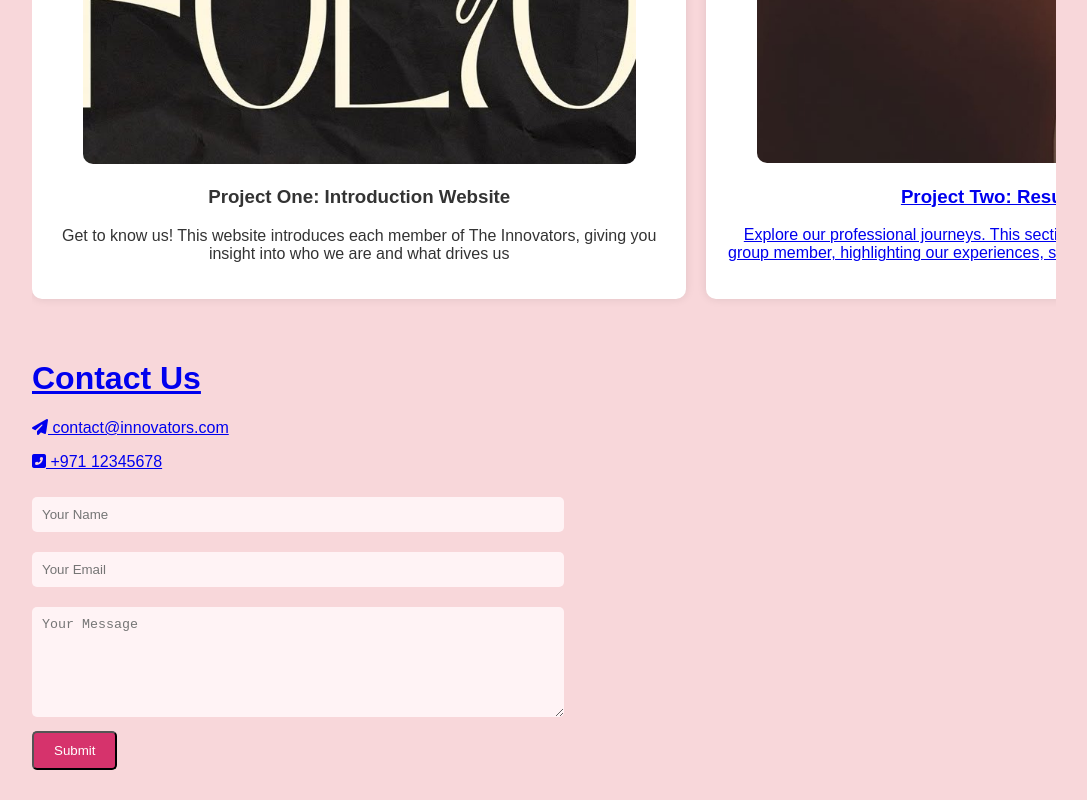
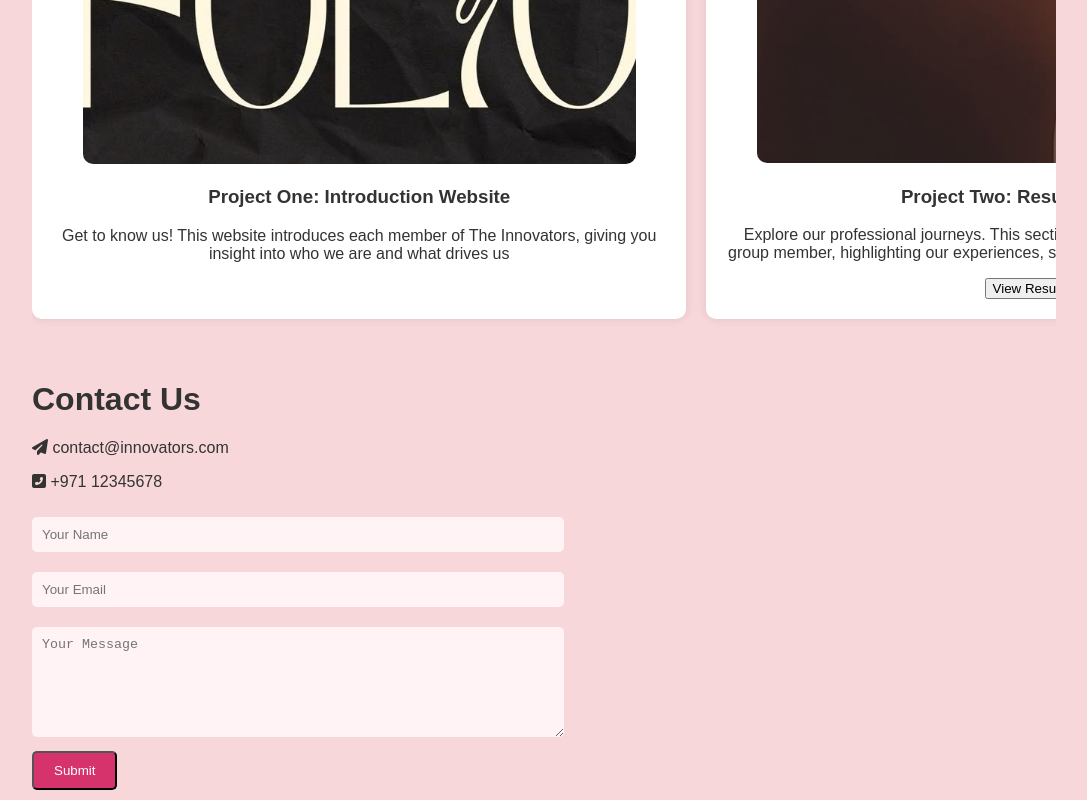
Before and after one commit to maram93989/COE420portfolio, a website: page public/index.html in a window 1280 px wide. Shown: the part 1760-2560 px from the top of the page, without its empty margins (96-1183 px from the left). Drawn offline with Linux system fonts and the light colour scheme.

Commit message:
Update index.html

```diff
--- a/public/index.html
+++ b/public/index.html
@@ -54,10 +54,12 @@
                     <p>Get to know us! This website introduces each member of The Innovators, giving you insight into who we are and what drives us</p>
                 </div>
                 <div class="work-box">
-                    <a href="https://cv-assigment-website-a4c5hce7hudvbjch.uaenorth-01.azurewebsites.net/" target="_blank">
                     <img src="resumes.jpeg">
                     <h3>Project Two: Resume Website</h3>
                     <p>Explore our professional journeys. This section links to individual resumes of each group member, highlighting our experiences, skills, and aspirations in the tech industry</p>
+                     <a href="https://cv-assigment-website-a4c5hce7hudvbjch.uaenorth-01.azurewebsites.net/" target="_blank">
+        <button class="btn">View Resume</button>
+    </a>
                 </div>
                 <div class="work-box">
                     <img src="future.jpg">
```
